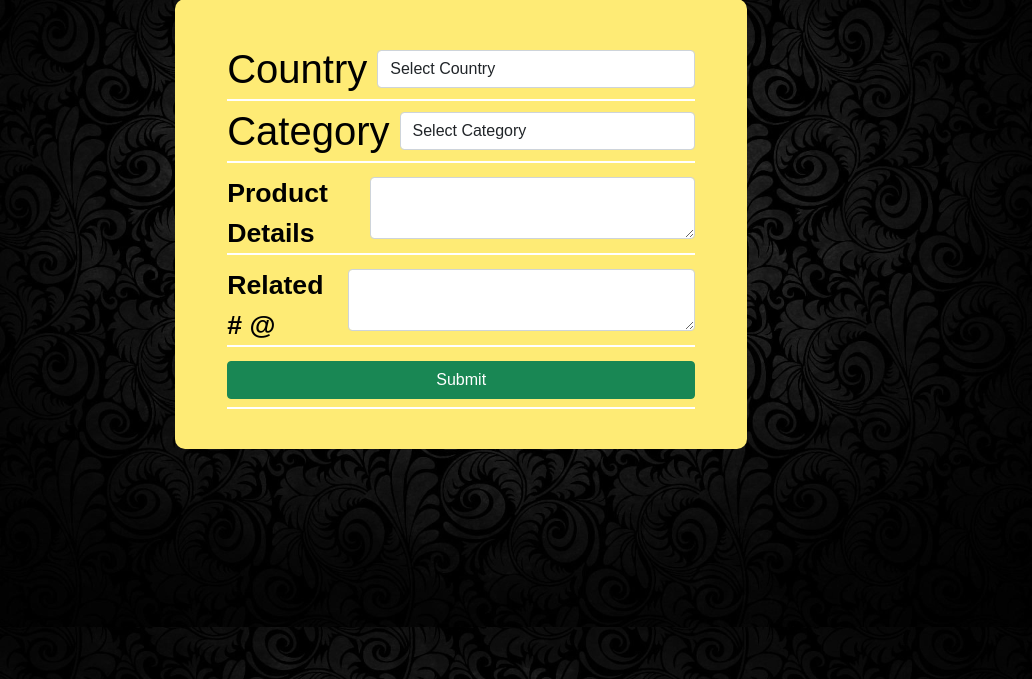
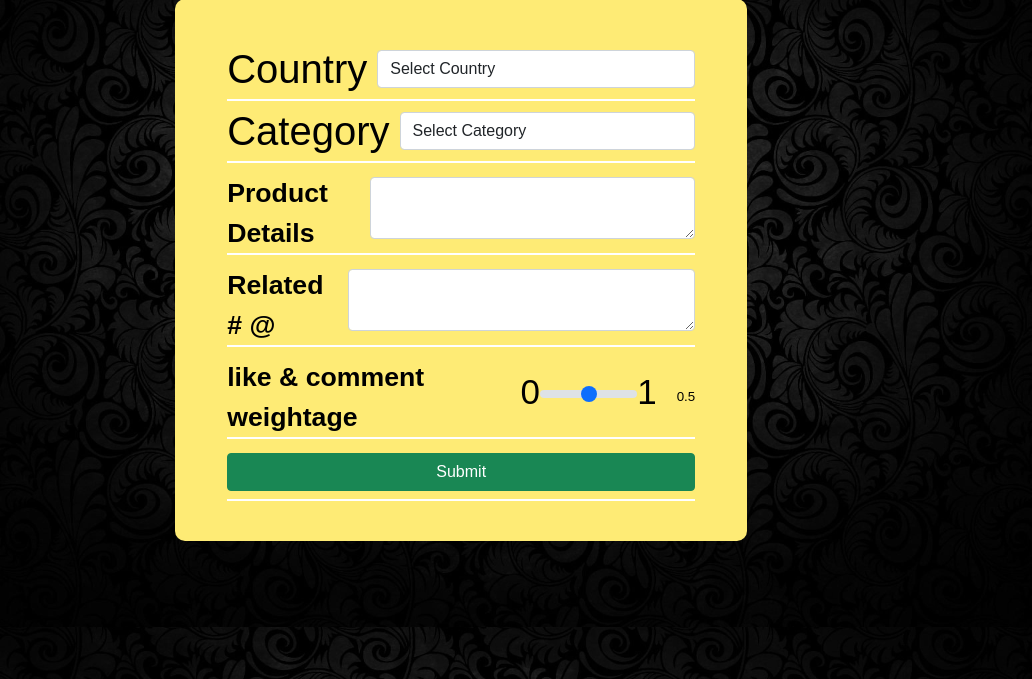
Before and after one commit to shashwat5013/Major2020, a Django app: page /predict in a window 1280 px wide. Shown: the part 93-772 px from the top of the page, without its empty margins (144-1176 px from the left). Run offline with Django 3.2, Linux system fonts and the light colour scheme; some libraries are stand-ins or nearby versions; some web fonts are replaced.

Commit message:
adding range

```diff
--- a/MajorWeb/home/views.py
+++ b/MajorWeb/home/views.py
@@ -170,6 +170,8 @@ def predict(request):
     if request.method == 'GET':
         return render(request, 'predict2.html')
     else:
+        valueA = float(request.POST['valueA'])
+        valueB=1-valueA
         onBasisPost.clear()
         onBasisVideos.clear()
         onBasisCosine.clear()
@@ -223,8 +225,7 @@ def predict(request):
                 except:
                     print('shashwat')
 
-        data['acc_to_post'] = 0.65*data['average_post_comments'] + \
-            0.35*data['average_post_likes']
+        data['acc_to_post'] = valueA*data['average_post_comments'] + valueB*data['average_post_likes']
         new_data = data.sort_values(by='acc_to_post', ascending=False)
         for d in new_data.values:
             if d[8] != 0:
@@ -236,8 +237,7 @@ def predict(request):
                 except:
                     pass
 
-        data['acc_to_videos'] = 0.65*data['average_videos_comments'] + \
-            0.35*data['average_videos_views']
+        data['acc_to_videos'] = valueA*data['average_videos_comments'] + valueB*data['average_videos_views']
         new_data = data.sort_values(by='acc_to_videos', ascending=False)
         for d in new_data.values:
             if d[9] != 0:
--- a/MajorWeb/templates/predict2.html
+++ b/MajorWeb/templates/predict2.html
@@ -117,14 +117,38 @@
                         <label style="font-size:20pt;font-weight: 600; margin-top:10px;">Related # @</label>
                         <textarea name="hastags" class="form-control"></textarea>
                     </div>
+
+                    <div class="form-group" style="display: flex;align-items: center;">
+                        <label style="font-size:20pt;font-weight: 600; margin-top:10px;">like & comment
+                            weightage</label>
+                        <div class="range" style="display: flex;align-items: center;">
+                            <small style="display: inline;">0</small>
+                            <div style="display: inline;">
+                                <input id="rangeVal" type="range" class="form-range" id="customRange1" min="0" max="1"
+                                    step="0.001" name="valueA" />
+                            </div>
+                            <small style="display: inline-block;margin-right:20px;">1</small>
+                            <small style="font-size:10pt;font-weight: 200; margin-top:10px;" id="rangeValue"></small>
+
+                        </div>
+                    </div>
                     <div class="form-group">
                         <input type="submit" id="submitBtn" class="btn btn-success" required style="width:100%">
                     </div>
-                </form>
             </div>
+
+
+            </form>
         </div>
+    </div>
 
     </div>
 </body>
+<script>
+    setInterval(function () {
+        console.log($('#rangeVal').val());
+        $('#rangeValue').html($('#rangeVal').val());
+    }, 10)
+</script>
 
 </html>
```
